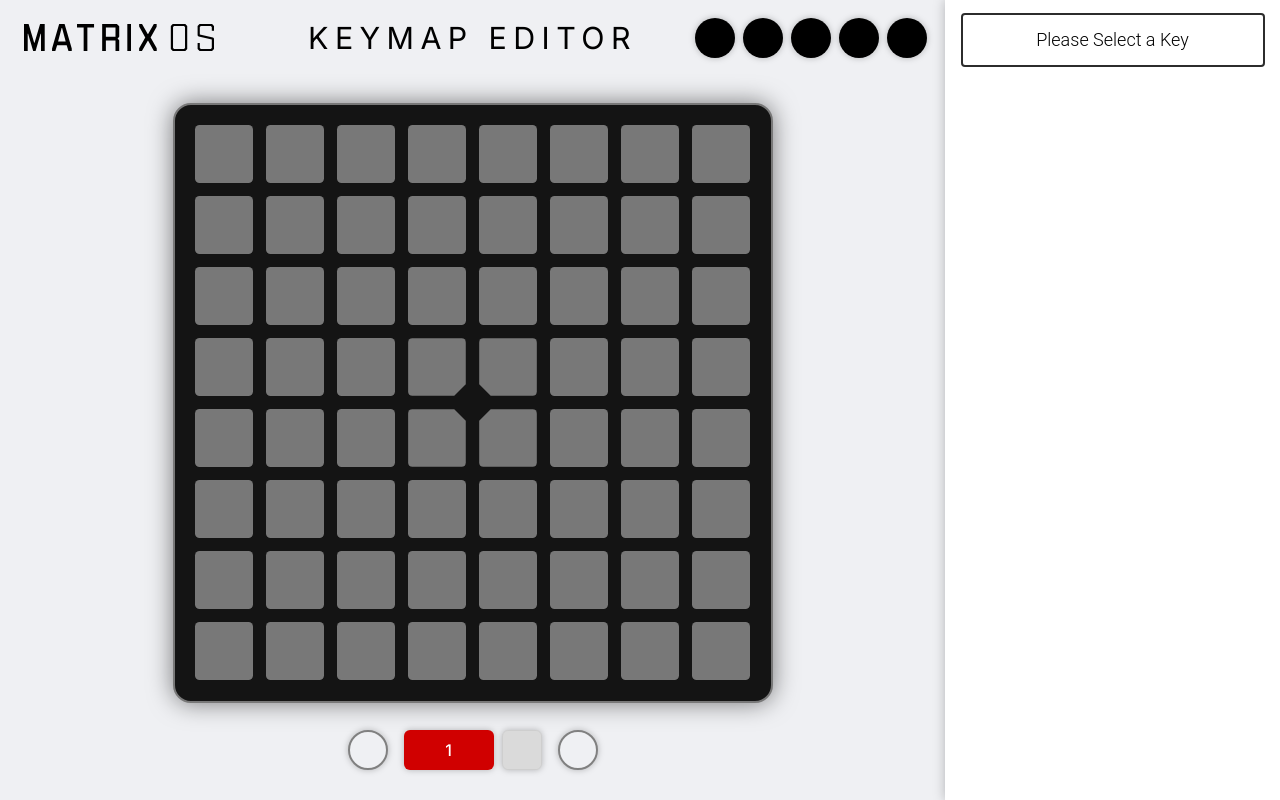
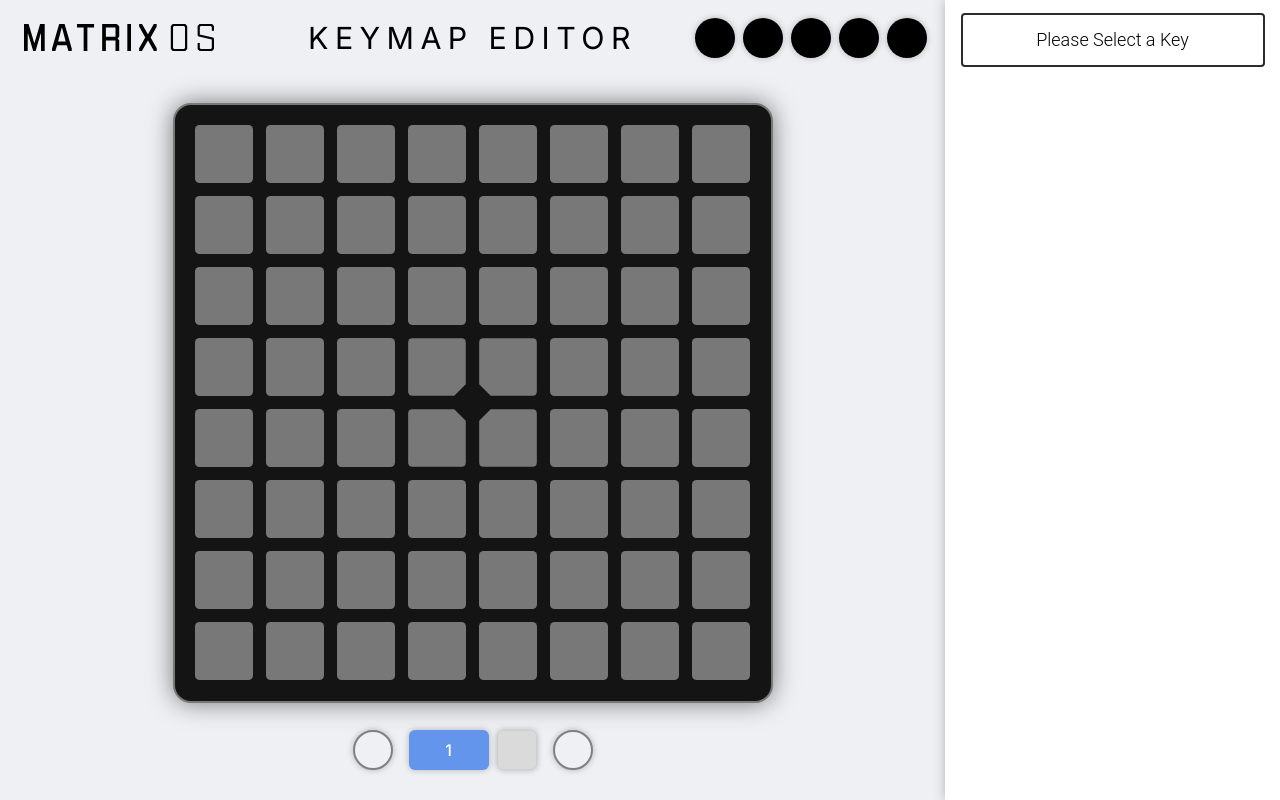
Before and after one commit to 203-Systems/MatrixOS-Control-Map-Editor, a SvelteKit app: page / in a window 1280 px wide. In both pictures the pointer is over the element 448 px from the left and 750 px from the top of the page. Built offline with nearby package versions, Linux system fonts and the light colour scheme; some icons are missing.

Commit message:
Hover effects fixed

```diff
--- a/src/components/LayerSelector.svelte
+++ b/src/components/LayerSelector.svelte
@@ -139,8 +139,7 @@
                     width: 80px;
 
                     &:hover {
-                        background-color: #D00000;
-                        width: 90px;
+                        background-color: cornflowerblue;
                     }
                 }
             }
@@ -163,7 +162,6 @@
 
                 &:hover {
                     background-color: #cecece;
-                    width: 50px;
                 }
             }
         }
```
